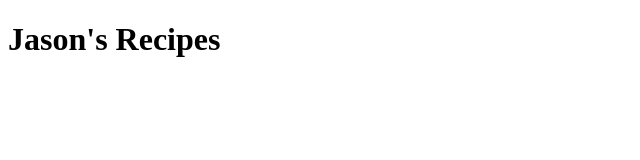
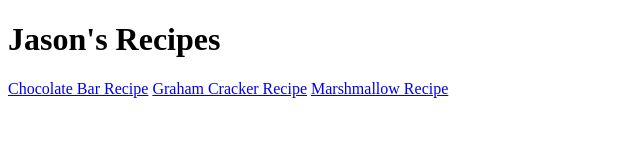
Before and after one commit to jasontobi/odin_recipes, a plain HTML site: page index.html in a window 1280 px wide. Shown: the whole page, without its empty margins (0-640 px from the left). Drawn offline with Linux system fonts and the light colour scheme.

Commit message:
Add links to recipes

```diff
--- a/index.html
+++ b/index.html
@@ -7,5 +7,8 @@
 </head>
 <body>
     <h1>Jason's Recipes</h1>
+    <a href="recipes/chocolate_bar.html">Chocolate Bar Recipe</a>
+    <a href="recipes/graham_cracker.html">Graham Cracker Recipe</a>
+    <a href="recipes/marshmallow.html">Marshmallow Recipe</a>
 </body>
 </html>
```
